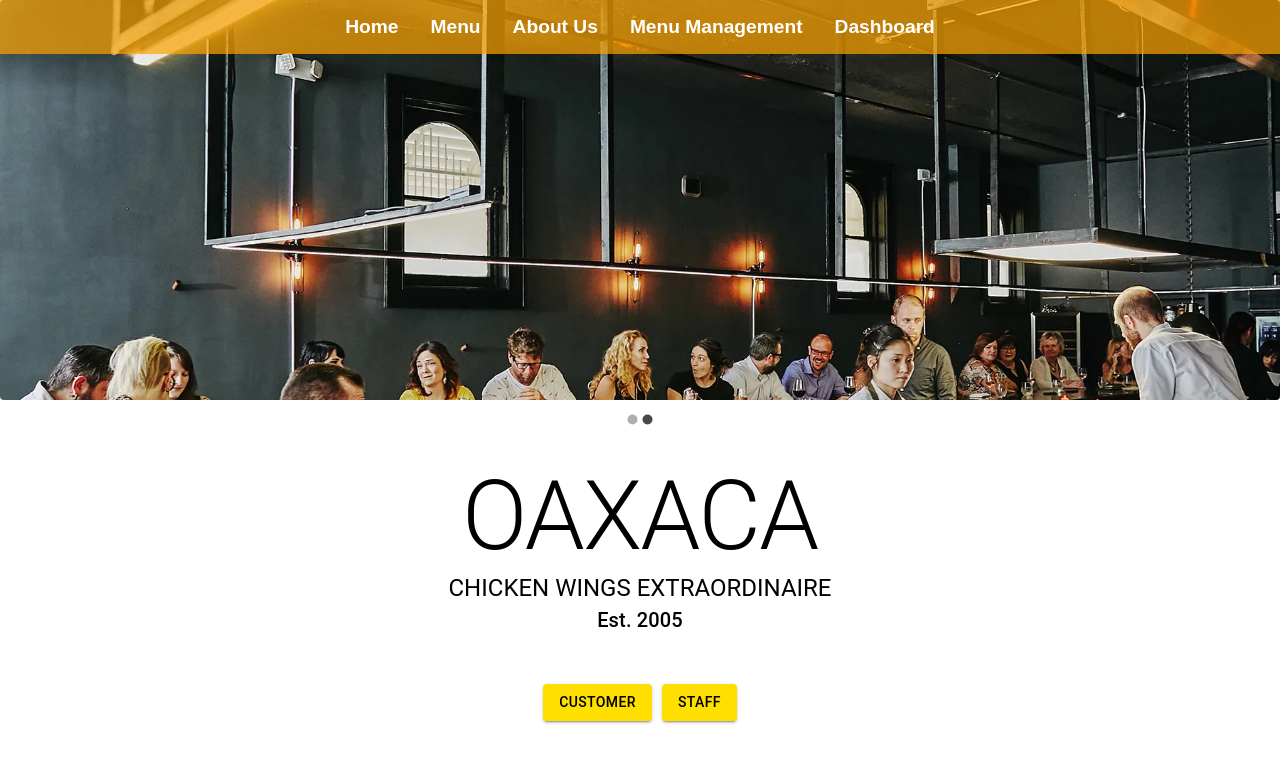
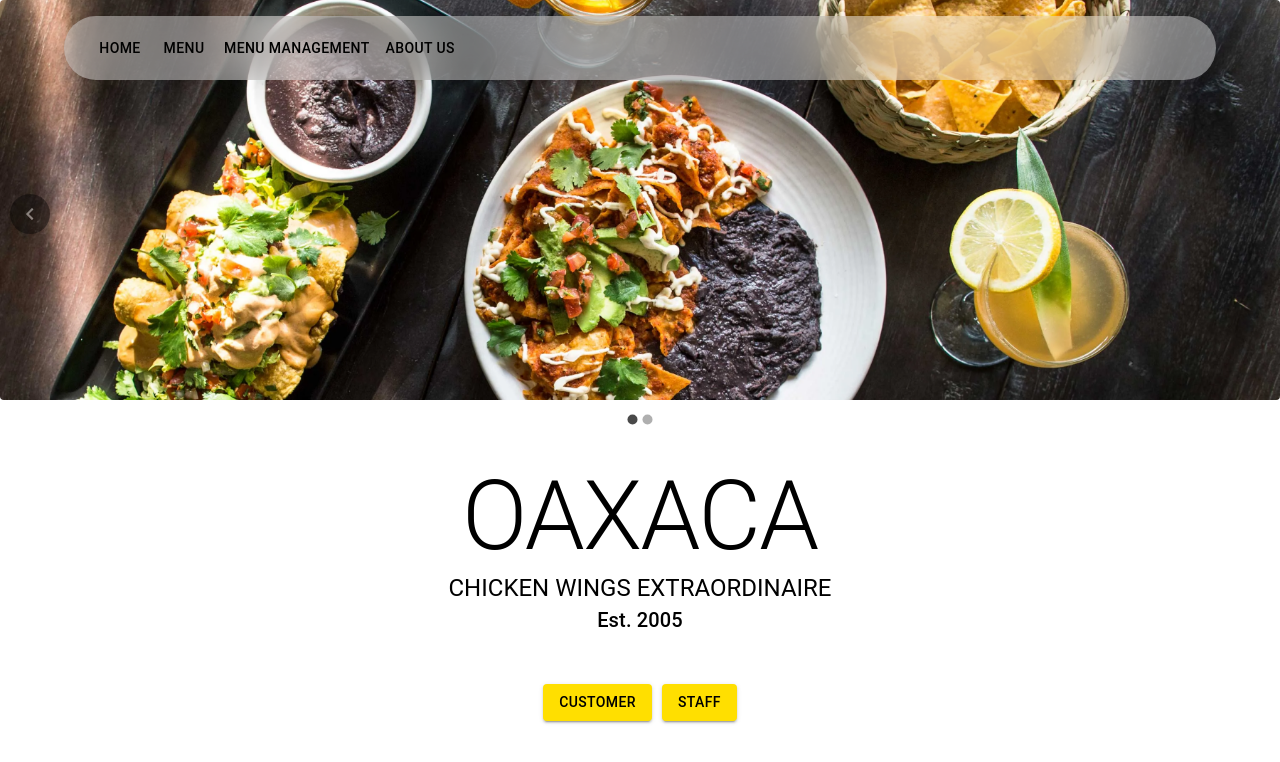
Before and after one commit to JoelRoy1/RMS-CS2810, a React (Create React App) app in the folder client/: page / in a window 1280 px wide. Shown: the top 762 px of the page. Built offline with nearby package versions, Linux system fonts and the light colour scheme.

Commit message:
feat: OmniNavbar.js
Added a new navbar to navigate through the pages

```diff
--- a/client/src/App.js
+++ b/client/src/App.js
@@ -1,47 +1,27 @@
-import React, { useState } from 'react'
+import React from 'react'
 import { BrowserRouter as Router, Routes, Route, Link } from 'react-router-dom'
+import OmniNavbar from './components/OmniNavbar' // Assuming you've created this based on previous discussions
 import LandingPage from './pages/LandingPage'
-import StaffLoginPage from './pages/StaffLoginPage'
 import MenuPage from './pages/MenuPage'
 import MenuManagement from './pages/MenuManagement'
 import CustomerLoginPage from './pages/CustomerLoginPage'
 import Dashboard from './pages/Dashboard'
 import './styles/App.css'
 
-
 function App() {
-  const [showNav, setShowNav] = useState(false)
-
   return (
     <Router>
       <div className="App">
-        {/* Navigation bar */}
-        <div
-          className="App-nav-wrapper"
-          onMouseEnter={() => setShowNav(true)}
-          onMouseLeave={() => setShowNav(false)}
-        >
-          <div className="App-nav-trigger" />
-          <nav className={`App-nav ${showNav ? 'show' : ''}`}>
-            <Link to="/">Home</Link>
-            <Link to="/menu">Menu</Link>
-            <Link to="/about">About Us</Link>
-            <Link to="/menu-management">Menu Management</Link>
-            <Link to="/dashboard">Dashboard</Link>
-          </nav>
-        </div>
-
+        <OmniNavbar /> {/* Use your dedicated Navbar component here */}
         {/* Main content */}
         <Routes>
           <Route path="/" element={<LandingPage />} />
           <Route path="/menu" element={<MenuPage />} />
-          <Route path="/staff-login" element={<StaffLoginPage />} />
+          <Route path="/menu-management" element={<MenuManagement />} />
           <Route path="/customer-login" element={<CustomerLoginPage />} />
-          <Route path="/menu-management" element={<MenuManagement />} />
           <Route path="/dashboard" element={<Dashboard />} />
-          {/* Other routes here */}
+          {/* Add more routes as needed */}
         </Routes>
-
         {/* Footer */}
         <footer className="App-footer">
           <p>The Exquisite Oaxaca</p>
--- /dev/null
+++ b/client/src/components/OmniNavbar.js
@@ -0,0 +1,91 @@
+import React, { useState } from 'react'
+import { Link } from 'react-router-dom'
+import Box from '@mui/material/Box'
+import AppBar from '@mui/material/AppBar'
+import Toolbar from '@mui/material/Toolbar'
+import Button from '@mui/material/Button'
+import Container from '@mui/material/Container'
+import MenuIcon from '@mui/icons-material/Menu'
+import IconButton from '@mui/material/IconButton'
+import Drawer from '@mui/material/Drawer'
+import MenuItem from '@mui/material/MenuItem'
+import Divider from '@mui/material/Divider'
+
+function OmniNavbar() {
+  const [open, setOpen] = useState(false)
+
+  const handleDrawerToggle = () => {
+    setOpen(!open)
+  }
+
+  return (
+    <div>
+      <AppBar
+        position="fixed"
+        sx={{
+          boxShadow: 0,
+          bgcolor: 'transparent',
+          backgroundImage: 'none',
+          mt: 2,
+        }}
+      >
+        <Container maxWidth="lg">
+          <Toolbar
+            sx={{
+              display: 'flex',
+              justifyContent: 'space-between',
+              borderRadius: '999px',
+              bgcolor: 'rgba(255, 255, 255, 0.4)',
+              backdropFilter: 'blur(24px)',
+            }}
+          >
+            <Box sx={{ display: { xs: 'none', md: 'flex' } }}>
+              <Link to="/" style={{ textDecoration: 'none' }}>
+                <Button sx={{ color: 'black' }}>Home</Button>
+              </Link>
+              <Link to="/menu" style={{ textDecoration: 'none' }}>
+                <Button sx={{ color: 'black' }}>Menu</Button>
+              </Link>
+              <Link to="/menu-management" style={{ textDecoration: 'none' }}>
+                <Button sx={{ color: 'black' }}>Menu Management</Button>
+              </Link>
+              <Link to="/about-us" style={{ textDecoration: 'none' }}>
+                <Button sx={{ color: 'black' }}>About Us</Button>
+              </Link>
+            </Box>
+            <IconButton
+              color="inherit"
+              aria-label="open drawer"
+              edge="end"
+              onClick={handleDrawerToggle}
+              sx={{ display: { xs: 'block', md: 'none' } }}
+            >
+              <MenuIcon />
+            </IconButton>
+            <Drawer anchor="right" open={open} onClose={handleDrawerToggle}>
+              <Box sx={{ width: 250, p: 2 }}>
+                <Link to="/" style={{ textDecoration: 'none' }}>
+                  <MenuItem onClick={handleDrawerToggle}>Home</MenuItem>
+                </Link>
+                <Link to="/menu" style={{ textDecoration: 'none' }}>
+                  <MenuItem onClick={handleDrawerToggle}>Menu</MenuItem>
+                </Link>
+                <Link to="/menu-management" style={{ textDecoration: 'none' }}>
+                  <MenuItem onClick={handleDrawerToggle}>
+                    Menu Management
+                  </MenuItem>
+                </Link>
+                <Link to="/about-us" style={{ textDecoration: 'none' }}>
+                  <MenuItem onClick={handleDrawerToggle}>About Us</MenuItem>
+                </Link>
+                <Divider />
+              </Box>
+            </Drawer>
+          </Toolbar>
+        </Container>
+      </AppBar>
+    </div>
+  )
+}
+
+export default OmniNavbar
```
Also changed, not shown: client/src/styles/MenuPage.css (deleted, +0 -69 lines).
